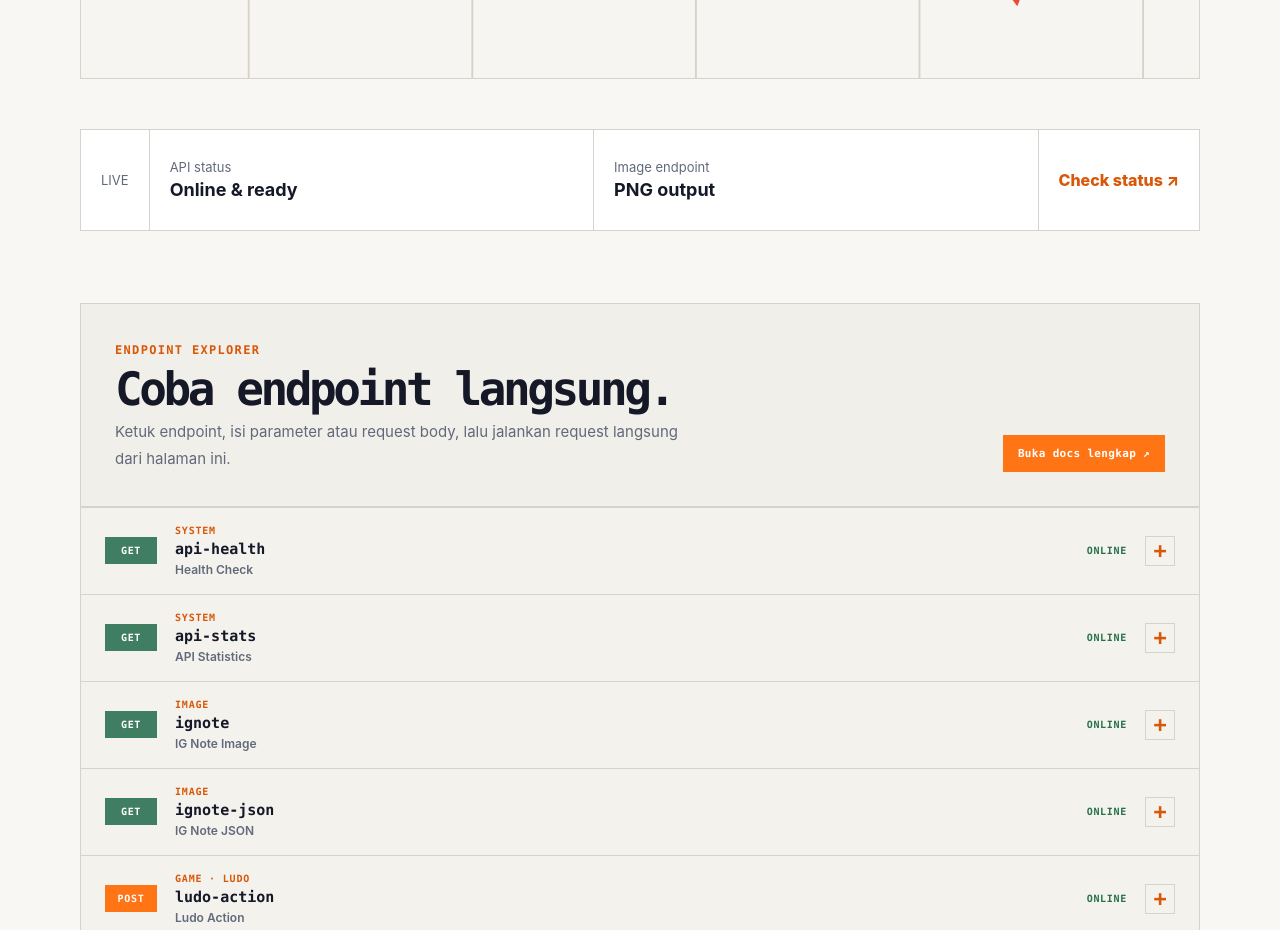
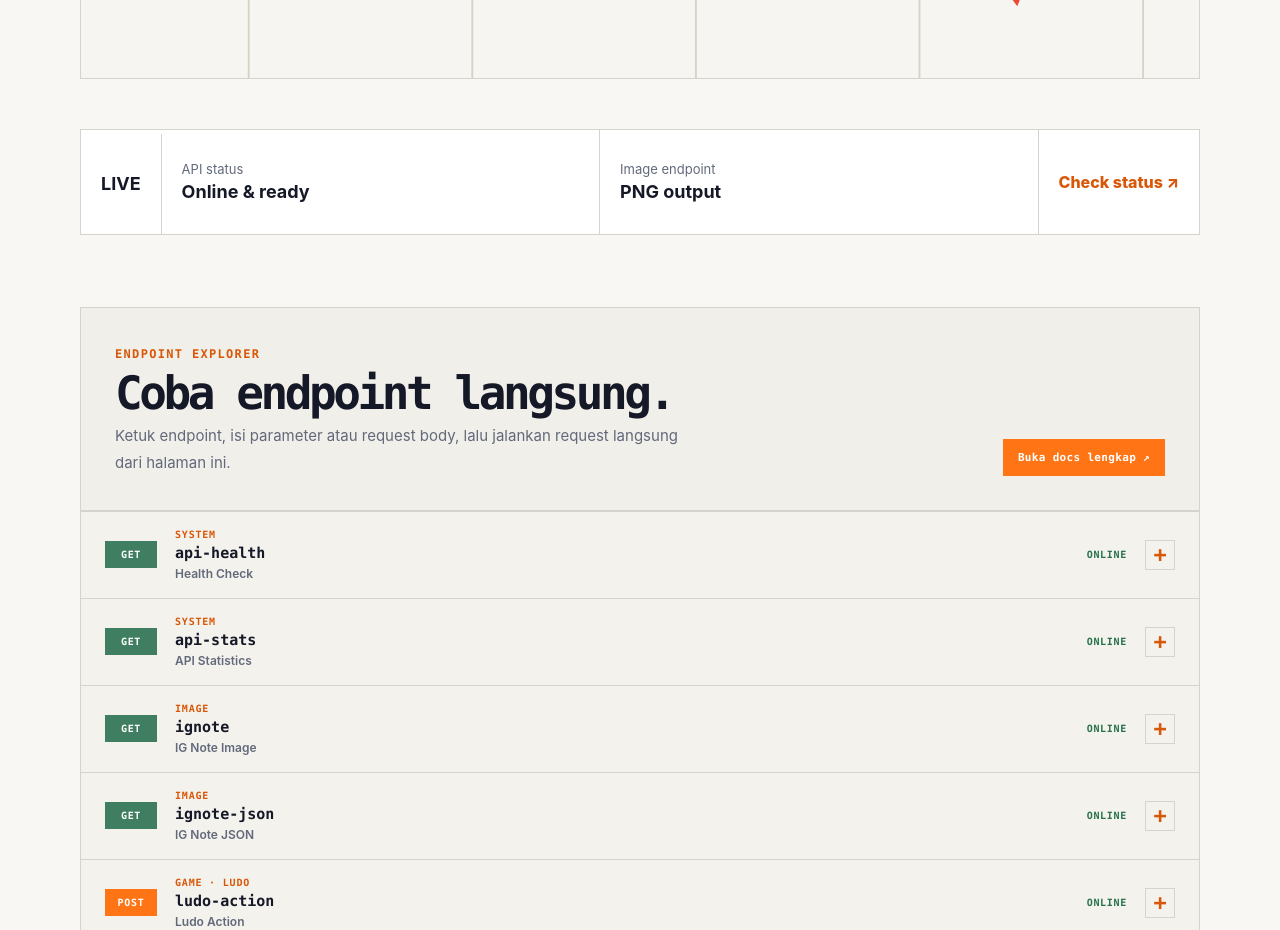
Before and after one commit to x-znn/arunika-api, a Next.js app: page / in a window 1280 px wide. Shown: the part 1120-2050 px from the top of the page. Built offline with nearby package versions, Linux system fonts and the light colour scheme.

Commit message:
Change span to bold for 'LIVE' text

```diff
--- a/app/page.jsx
+++ b/app/page.jsx
@@ -47,7 +47,7 @@ export default function HomePage() {
       </section>
 
       <section className="request-strip">
-        <span>LIVE</span>
+        <b>LIVE</b>
 
         <div>
           <span>API status</span>
```
